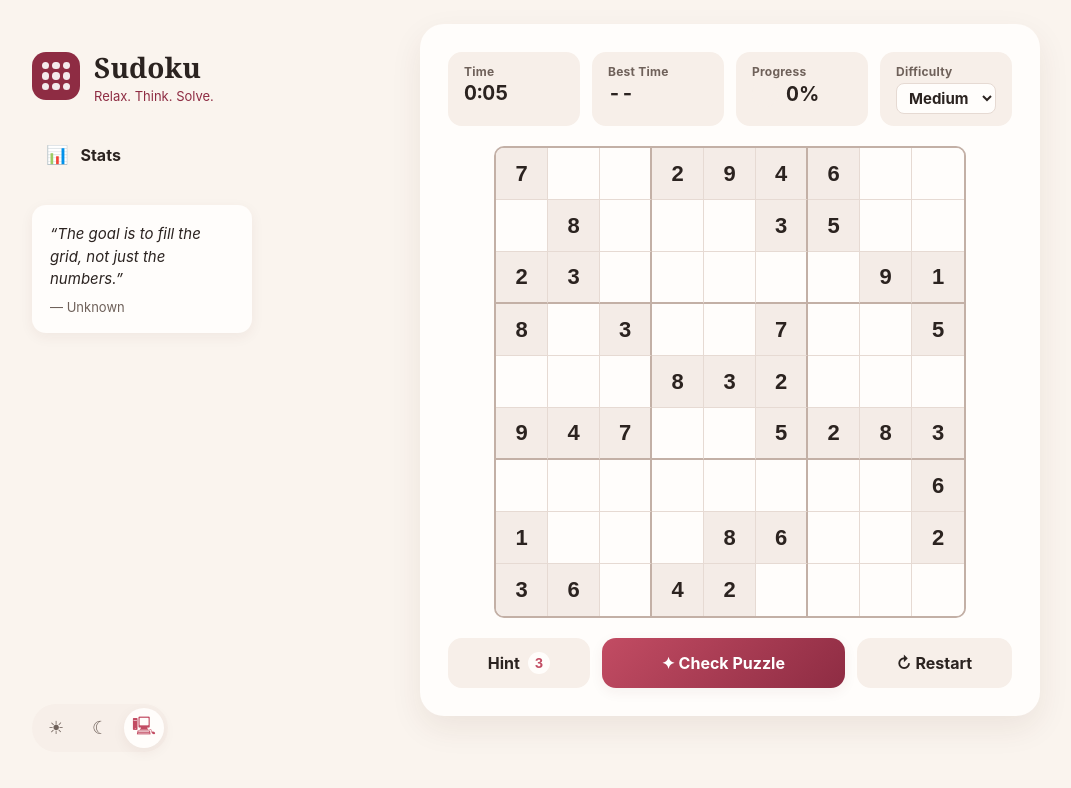
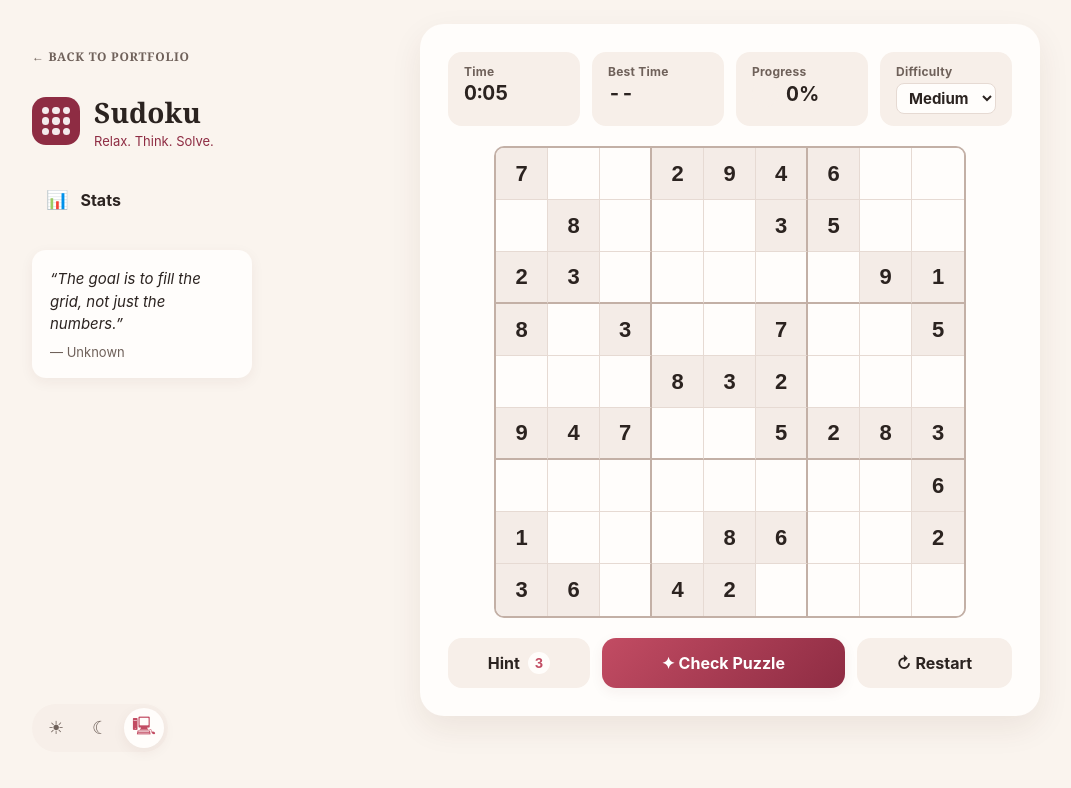
Before and after one commit to amandarae220/sudoku, a React (Vite) app: page / in a window 1280 px wide. Shown: the top 788 px of the page, without its empty margins (52-1123 px from the left). Built offline with nearby package versions, Linux system fonts and the light colour scheme.

Commit message:
wrapping up persistance and stats

```diff
--- a/src/App.css
+++ b/src/App.css
@@ -14,6 +14,26 @@
   flex-direction: column;
   gap: 28px;
   padding: 24px 20px;
+}
+
+.backToPortfolio {
+  display: inline-flex;
+  align-items: center;
+  gap: 6px;
+  align-self: flex-start;
+  font-family: var(--font-display);
+  font-size: 12px;
+  font-weight: 600;
+  letter-spacing: 0.06em;
+  text-transform: uppercase;
+  color: var(--color-muted);
+  text-decoration: none;
+  transition: color 0.15s ease;
+}
+.backToPortfolio:hover,
+.backToPortfolio:focus-visible {
+  color: var(--color-accent-strong);
+  outline: none;
 }
 
 .brand {
--- a/src/App.tsx
+++ b/src/App.tsx
@@ -14,6 +14,13 @@ const App: React.FC = () => {
   return (
     <div className="app-shell">
       <aside className="sidebar">
+        <a
+          className="backToPortfolio"
+          href="/project/sudoku"
+          aria-label="Back to portfolio project page"
+        >
+          ← Back to portfolio
+        </a>
         <div className="brand">
           <span className="brand__mark" aria-hidden="true">
             <span />
```
